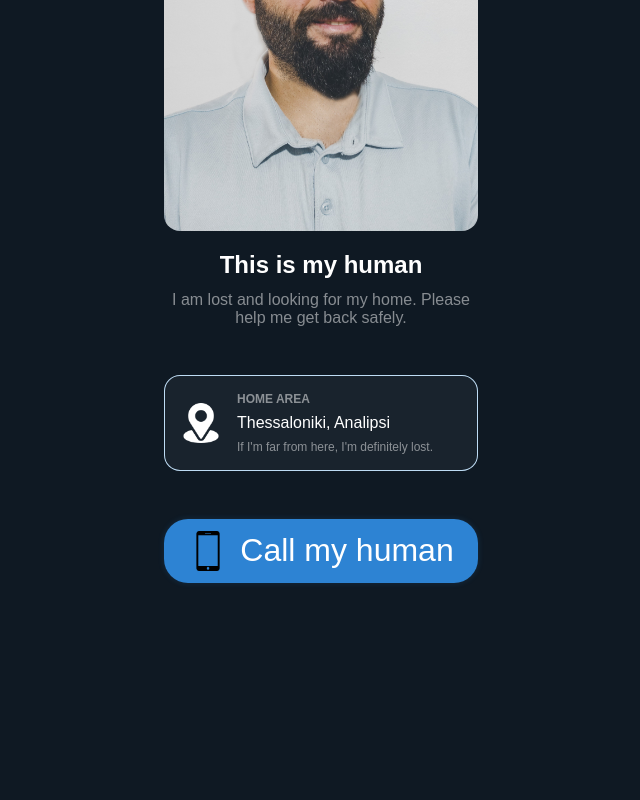
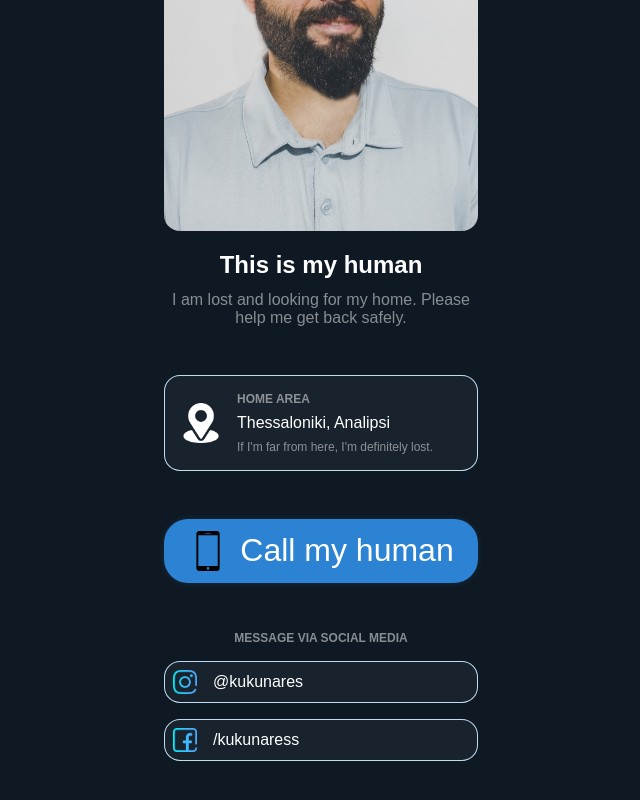
Before and after one commit to aresKoliadimas/pet-qr-contact-page, an Angular app: page / in a window 1280 px wide. Shown: the part 284-1084 px from the top of the page, without its empty margins (319-959 px from the left). Before the commit the page ends 915 px from the top, so only its background shows below. Built offline with nearby package versions, Linux system fonts and the light colour scheme.

Commit message:
add social media section

```diff
--- a/src/app/app.html
+++ b/src/app/app.html
@@ -32,5 +32,17 @@
 
     <span>Call my human</span>
   </button>
+
+  <section class="social-media-section">
+    <h3>MESSAGE VIA SOCIAL MEDIA</h3>
+
+    @for (social of info.socials; track social.id) {
+      <div class="social">
+        <img src="{{ social.iconPath }}" alt="{{ social.altText }}" />
+
+        <span>{{ social.handler }}</span>
+      </div>
+    }
+  </section>
 </main>
 <footer></footer>
--- a/src/app/app.scss
+++ b/src/app/app.scss
@@ -133,5 +133,38 @@
         box-shadow: $shadow-sm;
       }
     }
+
+    .social-media-section {
+      display: flex;
+      flex-direction: column;
+      gap: $size-4x;
+
+      > h3 {
+        margin: 0;
+        font-size: $size-3x;
+        color: $text-secondary;
+        text-align: center;
+      }
+
+      > .social {
+        display: flex;
+        align-items: center;
+        gap: $size-4x;
+        background-color: $bg-secondary;
+        padding: $size-2x;
+        border-radius: $border-radius-md;
+        border: $border-light;
+
+        > img {
+          width: 24px;
+          height: 24px;
+        }
+
+        > span {
+          font-size: $size-4x;
+          color: $text-primary;
+        }
+      }
+    }
   }
 }
```
